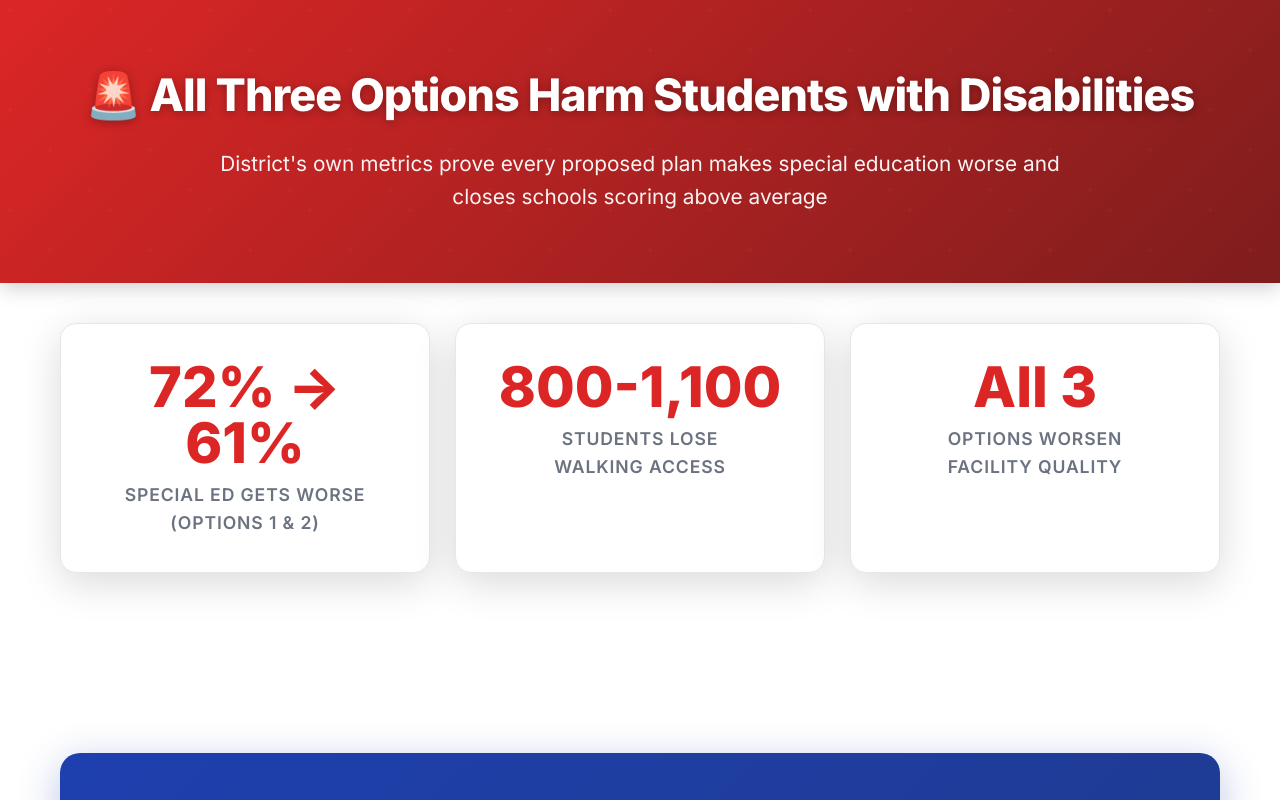
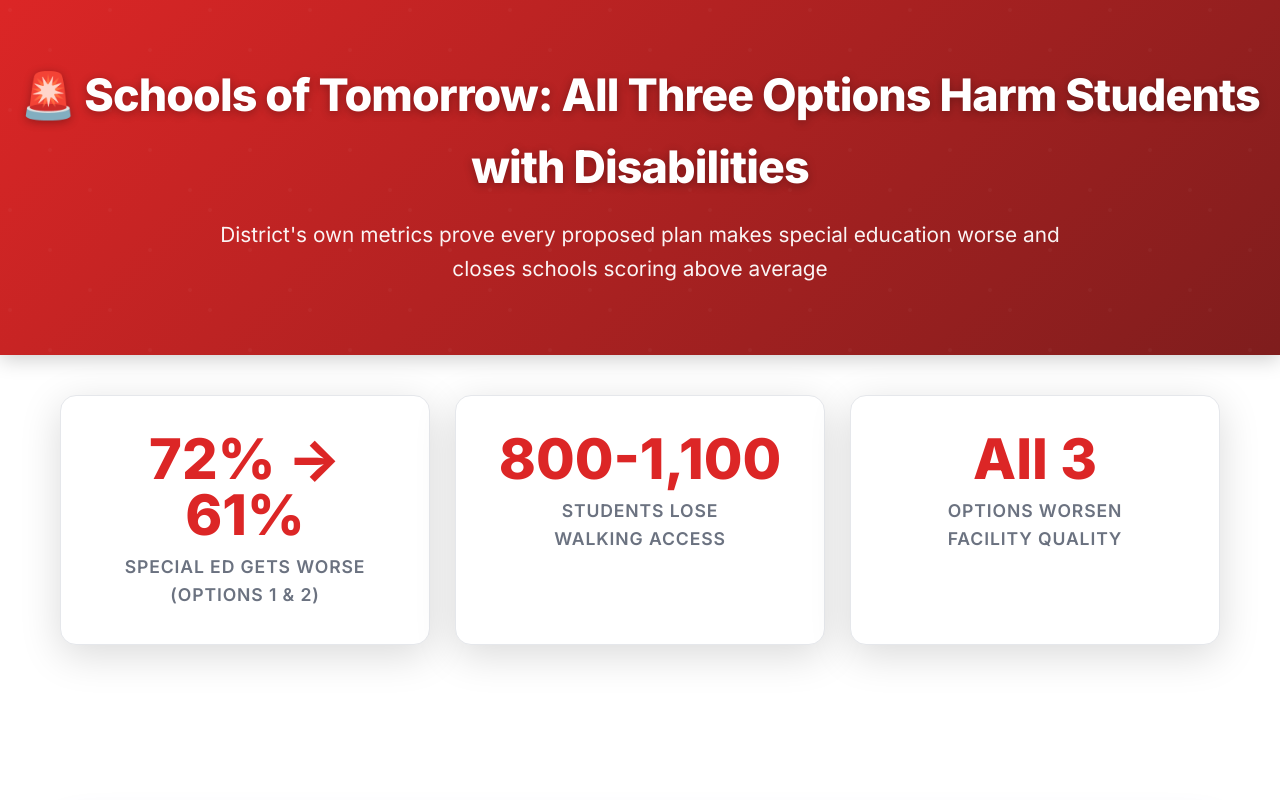
Before and after one commit to save-schools-sjusd/save-schools-sjusd.github.io, a plain HTML site: page index.html in a window 1280 px wide. Shown: the top 800 px of the page. Drawn offline with Linux system fonts and the light colour scheme.

Commit message:
Add Schools of Tomorrow context to title and headline
- Updated page title to include "Schools of Tomorrow"
- Updated main headline to reference Schools of Tomorrow process
- Provides necessary context for visitors

Co-Authored-By: Claude Sonnet 4.5 <noreply@anthropic.com>

```diff
--- a/index.html
+++ b/index.html
@@ -3,7 +3,7 @@
 <head>
     <meta charset="UTF-8">
     <meta name="viewport" content="width=device-width, initial-scale=1.0">
-    <title>District Data Proves Schools Worth Saving | Save Schools SJUSD</title>
+    <title>Schools of Tomorrow: All Options Harm Students with Disabilities | Save Schools SJUSD</title>
     <link rel="preconnect" href="https://fonts.googleapis.com">
     <link rel="preconnect" href="https://fonts.gstatic.com" crossorigin>
     <link href="https://fonts.googleapis.com/css2?family=Inter:wght@400;600;700;800&display=swap" rel="stylesheet">
@@ -442,7 +442,7 @@
 </head>
 <body>
     <header>
-        <h1>🚨 All Three Options Harm Students with Disabilities</h1>
+        <h1>🚨 Schools of Tomorrow: All Three Options Harm Students with Disabilities</h1>
         <p>District's own metrics prove every proposed plan makes special education worse and closes schools scoring above average</p>
     </header>
 
```
